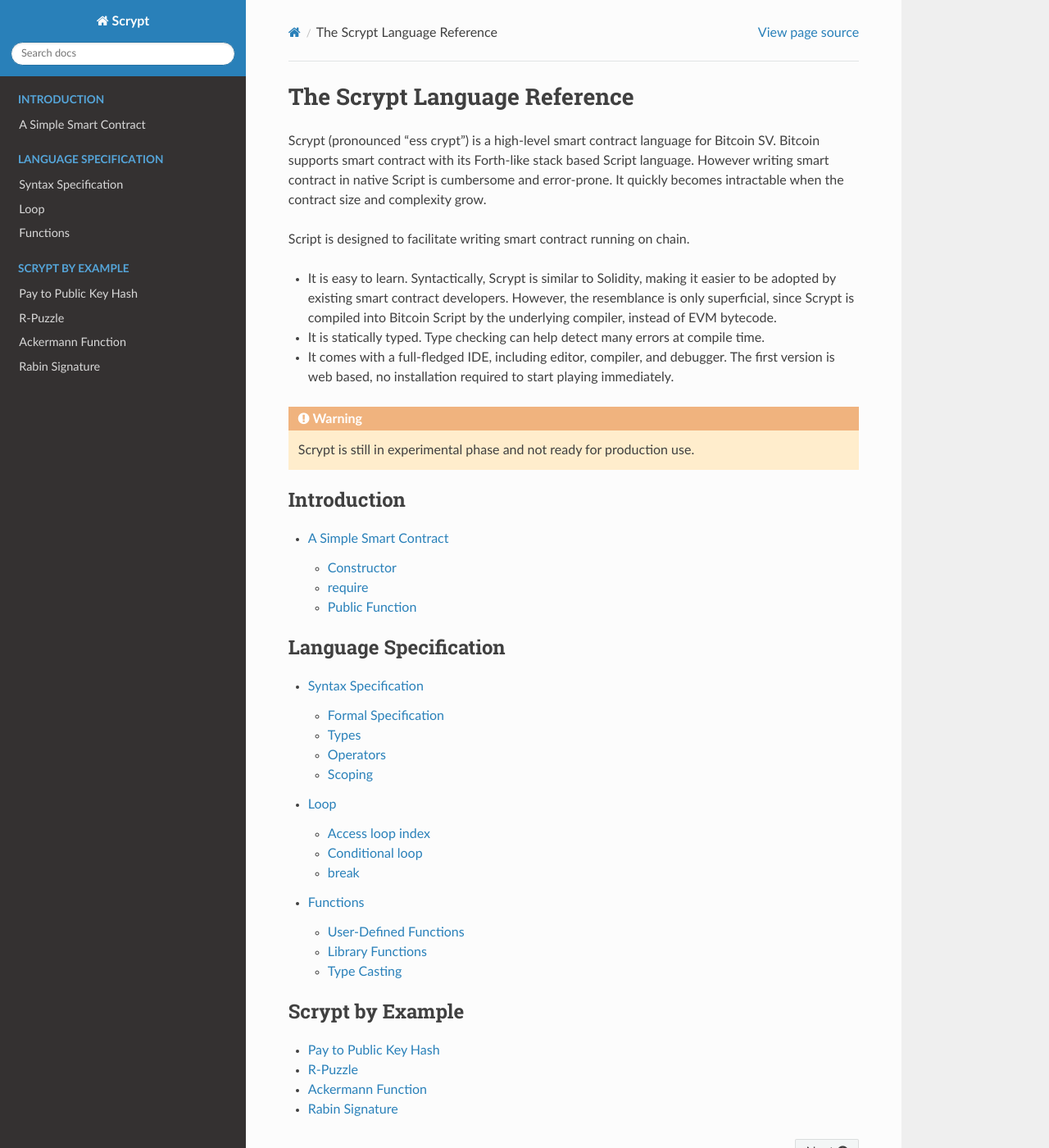
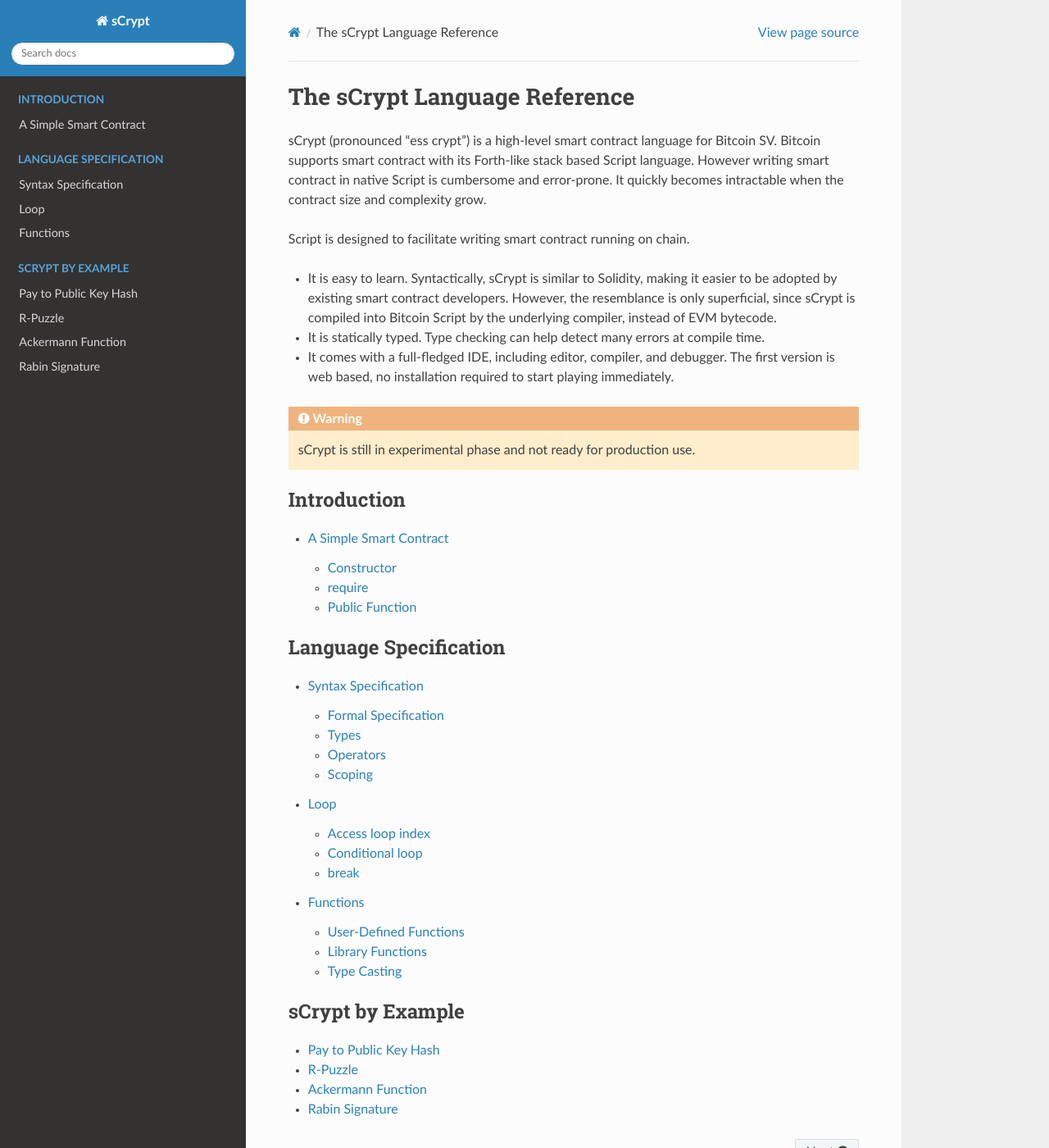
Before and after one commit to sCrypt-Inc/specification, a Sphinx documentation site: the page built from docs/index.rst, in a window 1280 px wide and 1400 px high. Shown: the whole window at 82% size. Built offline with Sphinx 7.4.7 and the Read the Docs theme 2.0.0, drawn with Linux system fonts in a browser that asks for light colours.

```diff
--- a/docs/conf.py
+++ b/docs/conf.py
@@ -17,7 +17,7 @@
 
 # -- Project information -----------------------------------------------------
 
-project = 'Scrypt'
+project = 'sCrypt'
 copyright = '2019, Xiaohui Liu'
 author = 'Xiaohui Liu'
 
--- a/docs/functions.rst
+++ b/docs/functions.rst
@@ -4,7 +4,7 @@ Functions
 
 User-Defined Functions
 ======================
-Scrypt enables developers to define their own functions as examplified below:
+sCrypt enables developers to define their own functions as examplified below:
 
 .. code-block:: solidity
 
@@ -27,7 +27,7 @@ Recursion is disallowed. A function cannot call itself in its body.
 
 Library Functions
 =================
-The following functions come with Scrypt and are availabe globally.
+The following functions come with sCrypt and are availabe globally.
 
 Math
 ----
--- a/docs/index.rst
+++ b/docs/index.rst
@@ -1,20 +1,20 @@
 =============================
-The Scrypt Language Reference
+The sCrypt Language Reference
 =============================
 
-Scrypt (pronounced “ess crypt”) is a high-level smart contract language for Bitcoin SV.
+sCrypt (pronounced “ess crypt”) is a high-level smart contract language for Bitcoin SV.
 Bitcoin supports smart contract with its Forth-like stack based Script language.
 However writing smart contract in native Script is cumbersome and error-prone.
 It quickly becomes intractable when the contract size and complexity grow.
 
 Script is designed to facilitate writing smart contract running on chain.
 
-* It is easy to learn. Syntactically, Scrypt is similar to Solidity, making it easier to be adopted by existing smart contract developers. However, the resemblance is only superficial, since Scrypt is compiled into Bitcoin Script by the underlying compiler, instead of EVM bytecode.
+* It is easy to learn. Syntactically, sCrypt is similar to Solidity, making it easier to be adopted by existing smart contract developers. However, the resemblance is only superficial, since sCrypt is compiled into Bitcoin Script by the underlying compiler, instead of EVM bytecode.
 * It is statically typed. Type checking can help detect many errors at compile time.
 * It comes with a full-fledged IDE, including editor, compiler, and debugger. The first version is web based, no installation required to start playing immediately.
 
 
-.. Warning:: Scrypt is still in experimental phase and not ready for production use.
+.. Warning:: sCrypt is still in experimental phase and not ready for production use.
 
 .. toctree::
    :maxdepth: 2
@@ -32,7 +32,7 @@ Script is designed to facilitate writing smart contract running on chain.
 
 .. toctree::
    :maxdepth: 1
-   :caption: Scrypt by Example
+   :caption: sCrypt by Example
 
    p2pkh
    rpuzzle
--- a/docs/intro.rst
+++ b/docs/intro.rst
@@ -20,7 +20,7 @@ A contract consists of two parts: locking script and unlocking script.
 
 Constructor
 ===========
-Each contract has one and only one constructor. It is where contract member variables are initantiated.
+Each contract has one and only one constructor. It is where contract member variables are initialized.
 For example, it can initialize the public key hash of a P2PHK contract, or the hash of a secret in a hash puzzle contract.
 
 require
--- a/docs/syntax.rst
+++ b/docs/syntax.rst
@@ -30,7 +30,7 @@ Formal Specification
             &\ \ \ |\ \ bytesConst \\
     \end{align*}
 
-Most of the syntax is self explantory. Syntax unique to Scrypt will be covered later.
+Most of the syntax is self explantory. Syntax unique to sCrypt will be covered later.
 
 Line comment starts with ``//`` and block comment comes between ``/*`` and ``*/``.
 
@@ -56,7 +56,7 @@ Basic Types
 Domain-Spcecific Types
 ----------------------
 
-To increase safety, Scrypt introduces meaningful types that help with catching semantic errors at compile time.
+To increase safety, sCrypt introduces meaningful types that help with catching semantic errors at compile time.
 These types add meaning to a raw ``bytes``.
 They must be explicitly casted from ``bytes`` with a type constructor.
 
@@ -151,4 +151,4 @@ Operators
 
 Scoping
 =======
-Scoping in Scrypt follows the prevailing scoping rules of C99 and Solidity.
+Scoping in sCrypt follows the prevailing scoping rules of C99 and Solidity.
```
